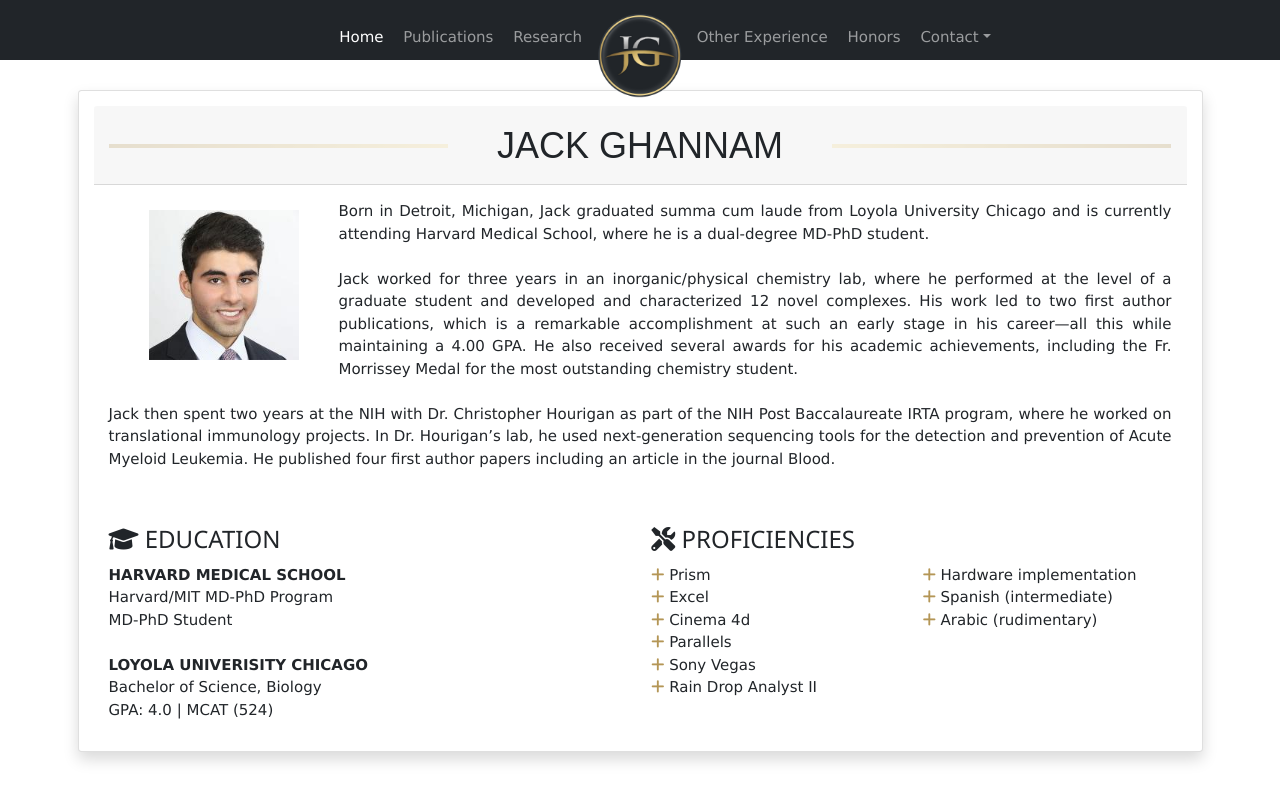
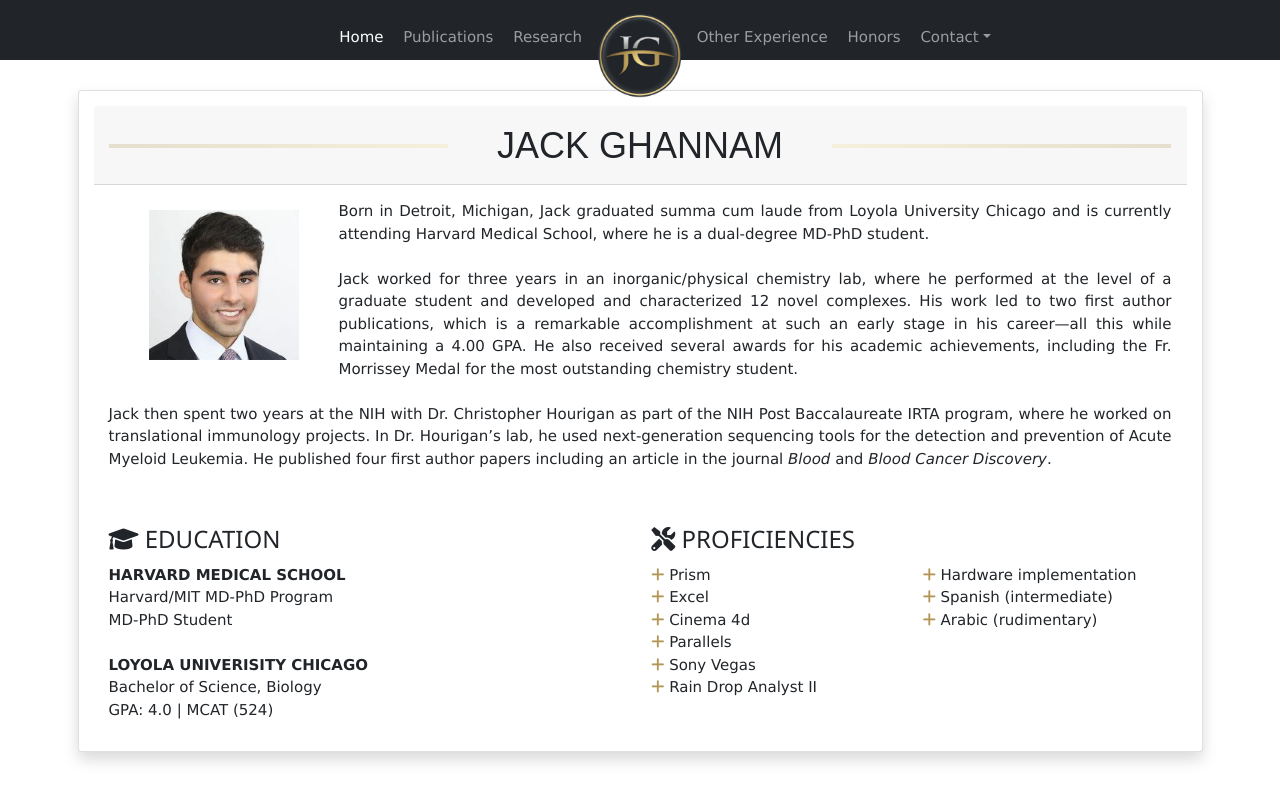
Before and after one commit to jack-ghannam/portfolio, a plain HTML site: page index.html in a window 1280 px wide. Shown: the top 800 px of the page. Drawn offline with nearby package versions, Linux system fonts and the light colour scheme; a web font is replaced by a local one.

Commit message:
Update index.html

```diff
--- a/index.html
+++ b/index.html
@@ -126,7 +126,7 @@
           <span>
             Jack then spent two years at the NIH with Dr. Christopher Hourigan as part of the NIH Post Baccalaureate IRTA program, where he worked on translational immunology projects.
 			In Dr. Hourigan’s lab, he used next-generation sequencing tools for the detection and prevention of Acute Myeloid Leukemia.
-			He published four first author papers including an article in the journal Blood.
+			He published four first author papers including an article in the journal <i>Blood</i> and <i>Blood Cancer Discovery</i>.
           </span>
 
           <div class="row pt-5">
```
